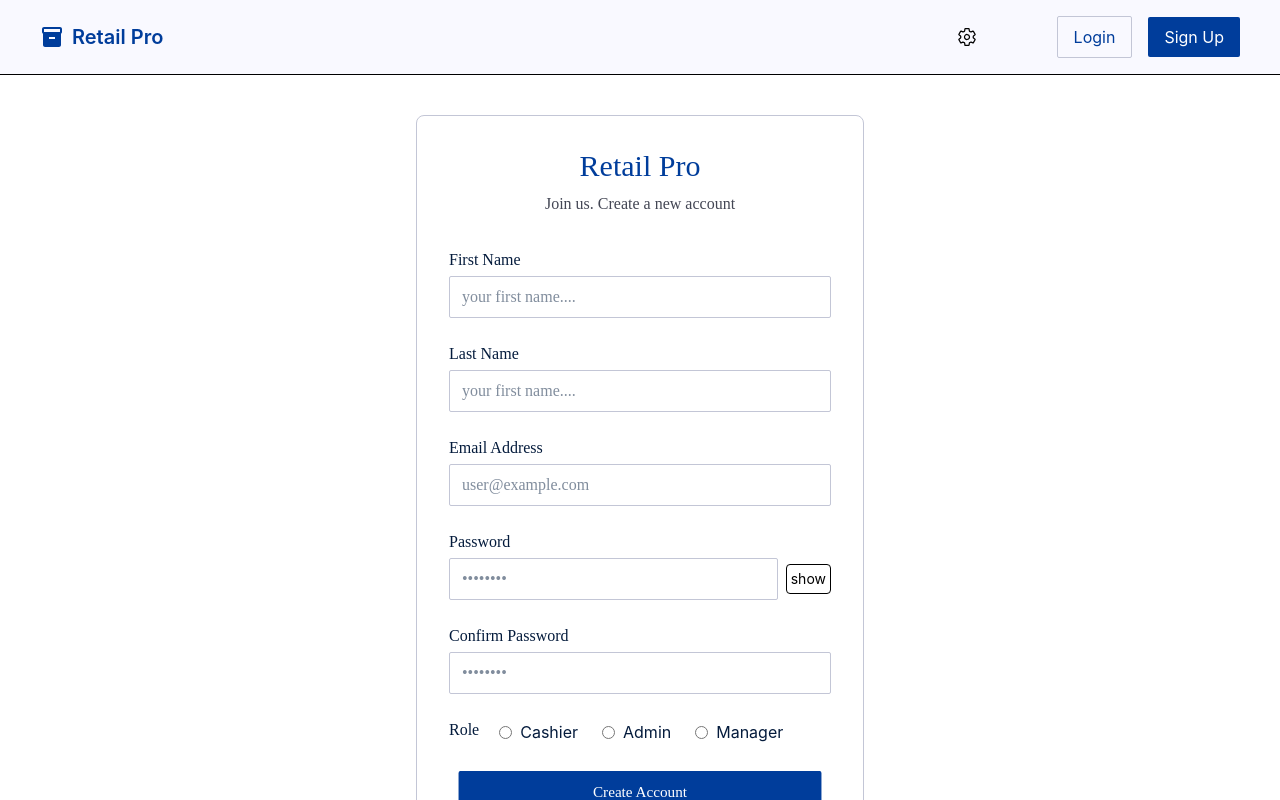
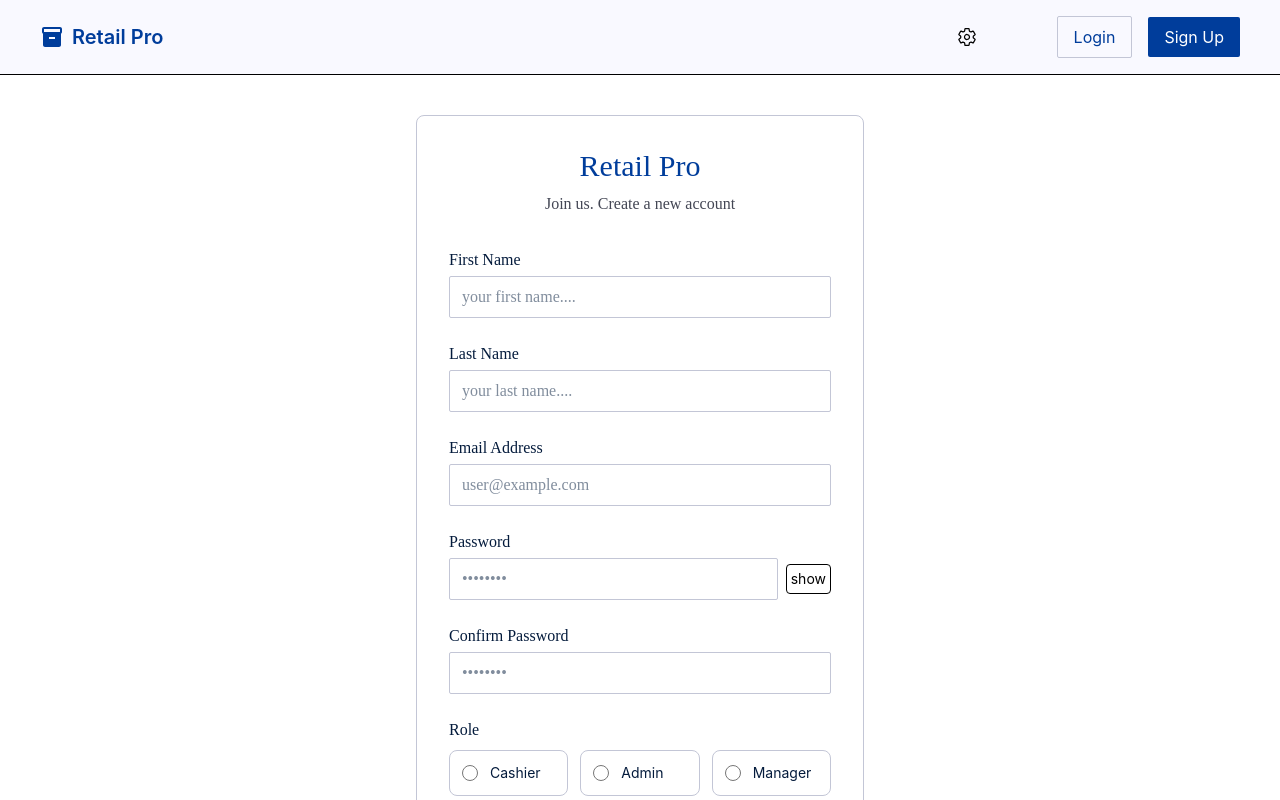
Before and after one commit to nino-dev92/retail-pro, a React (Vite) app in the folder client/: page /signup in a window 1280 px wide. Shown: the top 800 px of the page. Built offline with nearby package versions, Linux system fonts and the light colour scheme.

Commit message:
little changes

```diff
--- a/client/src/pages/Auth/Signup.tsx
+++ b/client/src/pages/Auth/Signup.tsx
@@ -100,7 +100,7 @@ export default function Signup() {
                 className="w-full bg-surface-container-lowest border border-outline-variant rounded px-3 py-2 text-on-surface font-body-md focus:outline-none focus:border-primary focus:ring-1 focus:ring-primary transition-colors"
                 id="lastName"
                 name="lastName"
-                placeholder="your first name...."
+                placeholder="your last name...."
                 required
                 type="text"
                 value={lastName}
@@ -184,18 +184,22 @@ export default function Signup() {
             </div>
 
             {/* Role */}
-            <div className="flex gap-5 place-items-centers">
-              <label
-                className="font-body-sm text-body-sm text-on-surface dark:text-surface mb-1"
-                htmlFor="role-cashier"
-              >
+            {/* Role */}
+            <div>
+              <label className="block font-body-sm text-body-sm text-on-surface dark:text-surface mb-2">
                 Role
               </label>
 
-              <div className="flex flex-wrap items-center gap-6">
+              <div className="grid grid-cols-1 sm:grid-cols-3 gap-3">
+                {/* Cashier */}
                 <label
                   htmlFor="role-cashier"
-                  className="flex items-center gap-2 text-on-surface dark:text-surface cursor-pointer"
+                  className={`flex items-center gap-3 rounded-lg border p-3 cursor-pointer transition-all
+        ${
+          role === "cashier"
+            ? "border-primary bg-primary/10 ring-1 ring-primary"
+            : "border-outline-variant hover:bg-surface-container"
+        }`}
                 >
                   <input
                     type="radio"
@@ -205,13 +209,23 @@ export default function Signup() {
                     checked={role === "cashier"}
                     onChange={(e) => setRole(e.target.value)}
                     required
+                    className="h-4 w-4 accent-primary shrink-0"
                   />
-                  <span>Cashier</span>
+
+                  <span className="text-sm text-on-surface dark:text-surface">
+                    Cashier
+                  </span>
                 </label>
 
+                {/* Admin */}
                 <label
                   htmlFor="role-admin"
-                  className="flex items-center gap-2 text-on-surface dark:text-surface cursor-pointer"
+                  className={`flex items-center gap-3 rounded-lg border p-3 cursor-pointer transition-all
+        ${
+          role === "admin"
+            ? "border-primary bg-primary/10 ring-1 ring-primary"
+            : "border-outline-variant hover:bg-surface-container"
+        }`}
                 >
                   <input
                     type="radio"
@@ -220,13 +234,23 @@ export default function Signup() {
                     value="admin"
                     checked={role === "admin"}
                     onChange={(e) => setRole(e.target.value)}
+                    className="h-4 w-4 accent-primary shrink-0"
                   />
-                  <span>Admin</span>
+
+                  <span className="text-sm text-on-surface dark:text-surface">
+                    Admin
+                  </span>
                 </label>
 
+                {/* Manager */}
                 <label
                   htmlFor="role-manager"
-                  className="flex items-center gap-2 text-on-surface dark:text-surface cursor-pointer"
+                  className={`flex items-center gap-3 rounded-lg border p-3 cursor-pointer transition-all
+        ${
+          role === "manager"
+            ? "border-primary bg-primary/10 ring-1 ring-primary"
+            : "border-outline-variant hover:bg-surface-container"
+        }`}
                 >
                   <input
                     type="radio"
@@ -235,8 +259,12 @@ export default function Signup() {
                     value="manager"
                     checked={role === "manager"}
                     onChange={(e) => setRole(e.target.value)}
+                    className="h-4 w-4 accent-primary shrink-0"
                   />
-                  <span>Manager</span>
+
+                  <span className="text-sm text-on-surface dark:text-surface">
+                    Manager
+                  </span>
                 </label>
               </div>
             </div>
```
